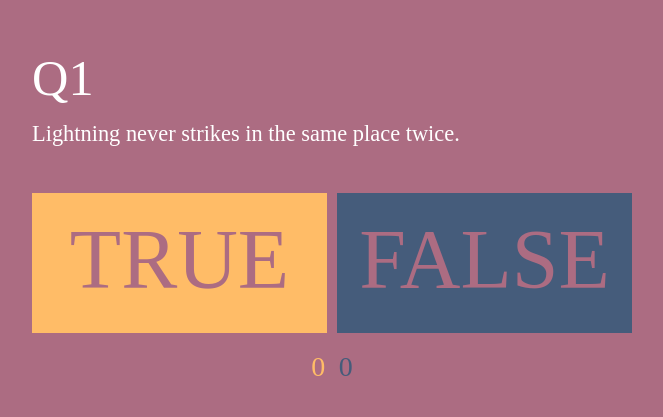
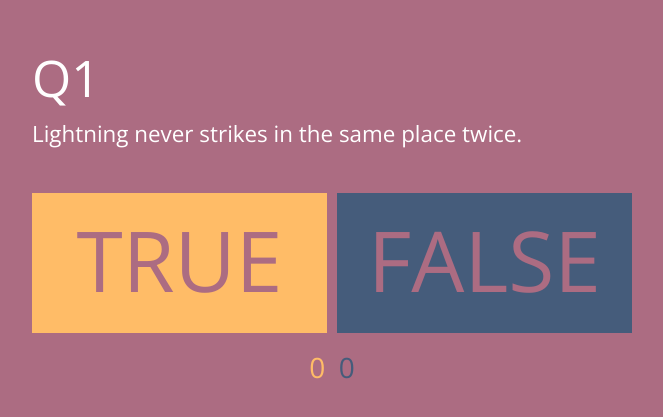
Before and after one commit to giftofjehovah/project1-quiz, a plain HTML site: page index.html in a window 1280 px wide. Shown: the part 147-564 px from the top of the page, without its empty margins (308-971 px from the left). Drawn offline with nearby package versions, Linux system fonts and the light colour scheme.

Commit message:
adds back old font

```diff
--- a/styles.css
+++ b/styles.css
@@ -6,14 +6,13 @@ body {
     padding: 0px;
     text-decoration: none;
     list-style: none;
-    font-family: Futura;
+    font-family: 'Open Sans', sans-serif;
     font-size: 14px;
     background-color: #AC6C82;
     color: white;
 }
 
 h1 {
-  font-family: Futura;
   font-size: 6em;
 }
 
```
